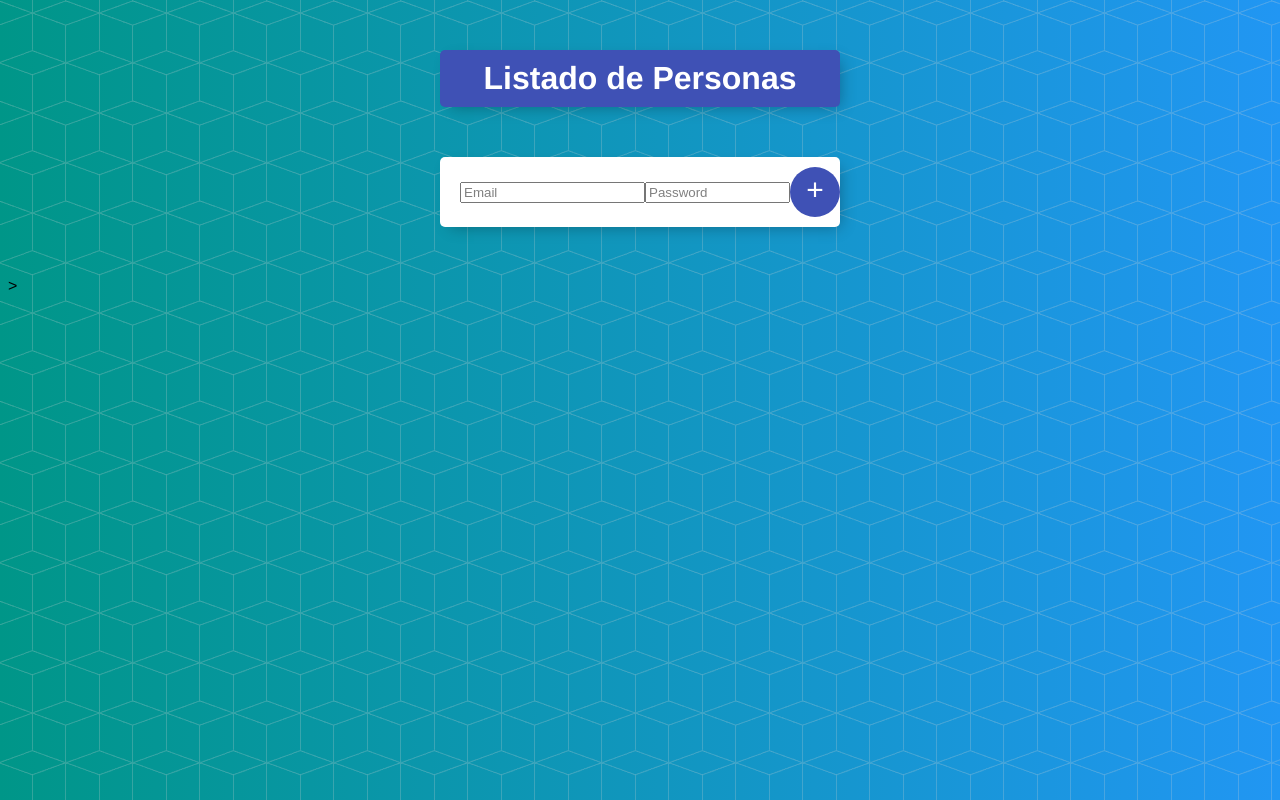
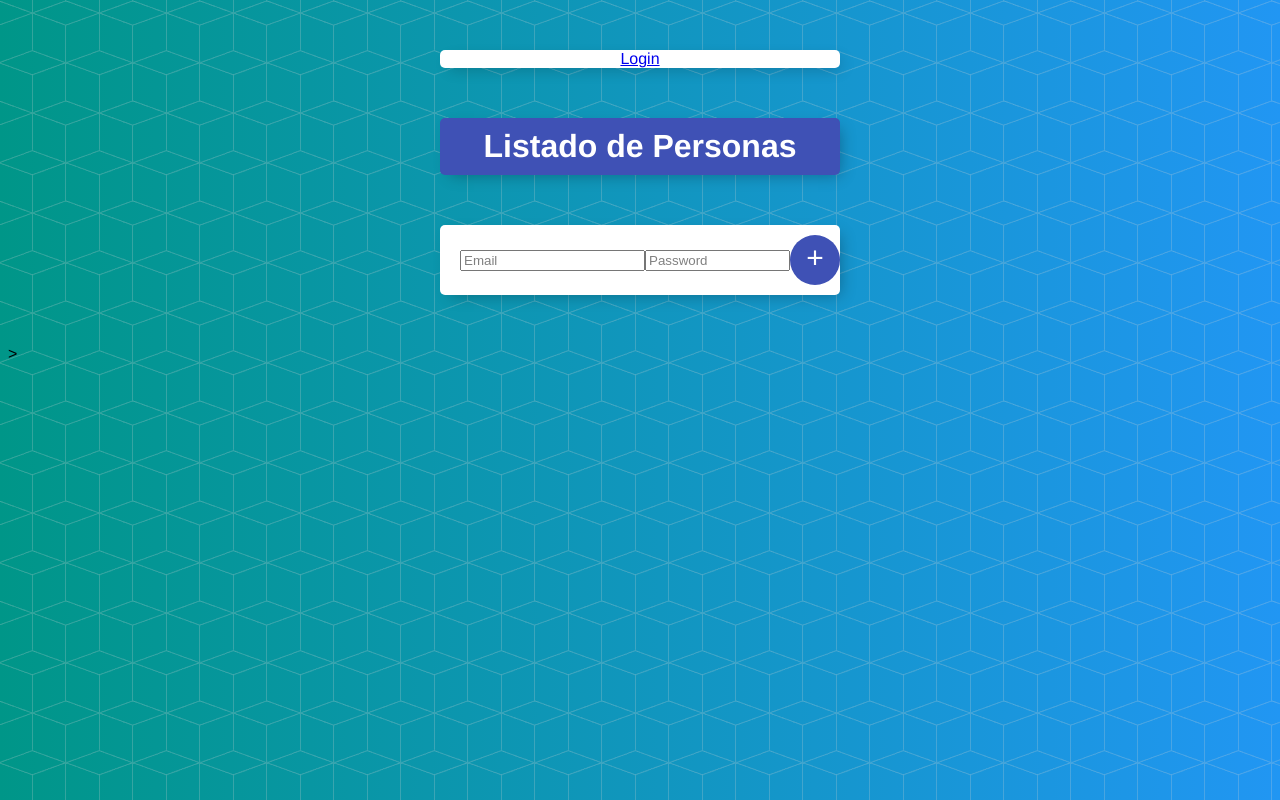
Before and after one commit to AdrianC47/AngularUniversidad, an Angular app in the folder listado-personas/: page /login in a window 1280 px wide. Shown: the top 800 px of the page. Built offline with nearby package versions, Linux system fonts and the light colour scheme.

Commit message:
Componente de Login y Logout

```diff
--- a/listado-personas/src/app/app.component.html
+++ b/listado-personas/src/app/app.component.html
@@ -1,3 +1,11 @@
+<div *ngIf="!isAutenticado()" class="box centrado"><!--preguntamos con un if si esta autenticado o no-->
+  <a routerLink="/login">Login</a>
+</div>
+<div *ngIf="isAutenticado()" class="box centrado">
+  <a style="cursor:pointer" (click)="salir()">Salir</a>
+</div>
+
+
 <div class="box" id ="heading">
   <h1>{{ titulo }}</h1>
 </div>
--- a/listado-personas/src/app/app.component.ts
+++ b/listado-personas/src/app/app.component.ts
@@ -1,6 +1,7 @@
 import { Component, OnInit } from '@angular/core';
 import firebase from 'firebase/compat/app';
 import 'firebase/compat/auth'
+import { LoginService } from './login/login.service';
 
 @Component({
   selector: 'app-root',
@@ -13,7 +14,7 @@ export class AppComponent implements OnInit {
   // personas: Persona[] = [];
 
   // constructor(private loggingService: LoggingService,private personasService: PersonasService){}
-  constructor(){}
+  constructor(private loginService:LoginService){}
 
   ngOnInit(): void {
     // this.personas = this.personasService.personas;//igualamos el arreglo del atrbituo vacion con el del servicio
@@ -25,6 +26,10 @@ export class AppComponent implements OnInit {
     })
   }
 
-
-
+  isAutenticado(){
+   return this.loginService.isAutenticado();
+  }
+  salir(){
+      this.loginService.logout();
+  }
 }
--- a/listado-personas/src/app/login/login.service.ts
+++ b/listado-personas/src/app/login/login.service.ts
@@ -5,7 +5,7 @@ import 'firebase/compat/auth'
 
 @Injectable()
 export class LoginService{
-    token: string;
+    token: string|null;
 
     constructor(private router: Router){}
     //En este metodo procesamos el email y el password  para posteriormente obtner un Token y finalmente redireccionarse a la pag de inicio
@@ -30,4 +30,14 @@ export class LoginService{
         return this.token;
     }
 
+    isAutenticado(){//este metodo se lo realiza para que en la vista del app salga los botones de login o salir dependiendo de si ya inicio sesion o no
+        return this.token !=null; //regresa true si esta logrado y false si no
+    }
+
+    logout(){
+        firebase.auth().signOut().then( () => {
+            this.token = null;
+            this.router.navigate(['login']);
+        }).catch(error => console.log("error logout: "+ error));
+    }
 }
--- a/listado-personas/src/styles.css
+++ b/listado-personas/src/styles.css
@@ -12,7 +12,9 @@ html {
     color: #fff;
     padding: 10px;
   }
-
+  .centrado{
+    text-align: center;
+  }
   .box {
     max-width: 400px;
     margin: 50px auto;
```
